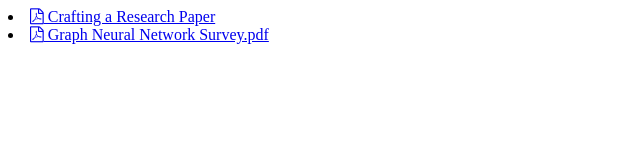
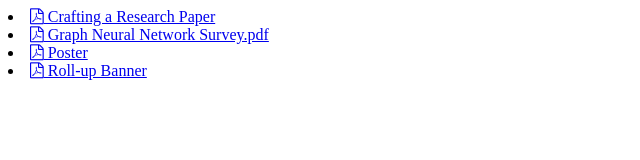
Before and after one commit to chentaohfut/chentaohfut.github.io, a plain HTML site: page index.html in a window 1280 px wide. Shown: the whole page, without its empty margins (0-640 px from the left). Drawn offline with Linux system fonts and the light colour scheme.

Commit message:
Update index.html

```diff
--- a/index.html
+++ b/index.html
@@ -6,5 +6,7 @@
   <body>
     <li><a href="./Slide/Crafting_a_Research_Paper.pdf"> <i class="fab fa fa-file-pdf-o"></i> Crafting a Research Paper</a></li>
     <li><a href="./Slide/Graph_Neural_Network_Survey.pdf"> <i class="fab fa fa-file-pdf-o"></i> Graph Neural Network Survey.pdf</a></li>
+    <li><a href="./Dataset/Poster.pdf"> <i class="fab fa fa-file-pdf-o"></i> Poster</a></li>
+    <li><a href="./Dataset/Roll-up Banner.pdf"> <i class="fab fa fa-file-pdf-o"></i> Roll-up Banner</a></li>
   </body>
 </html>
```
